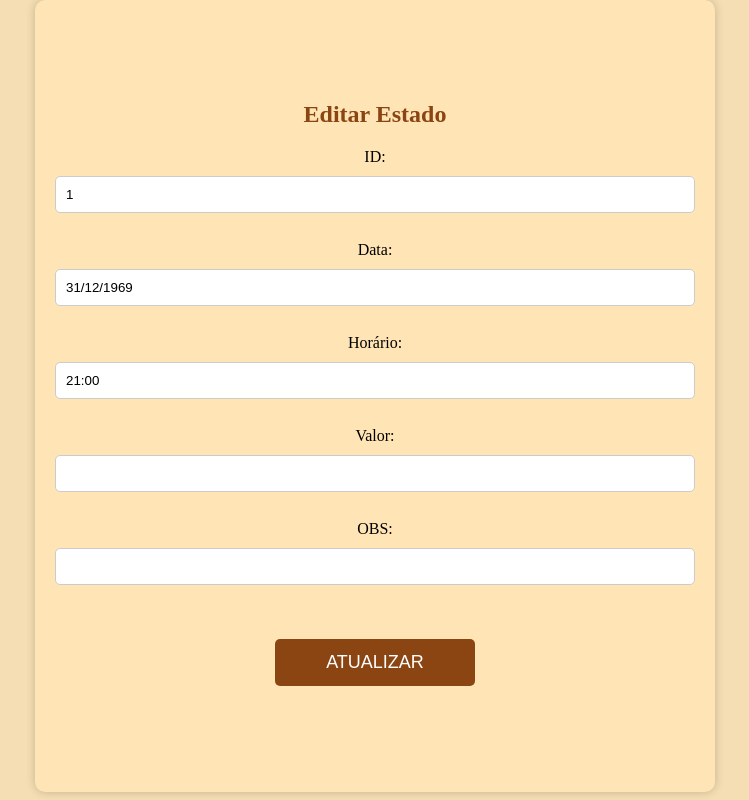
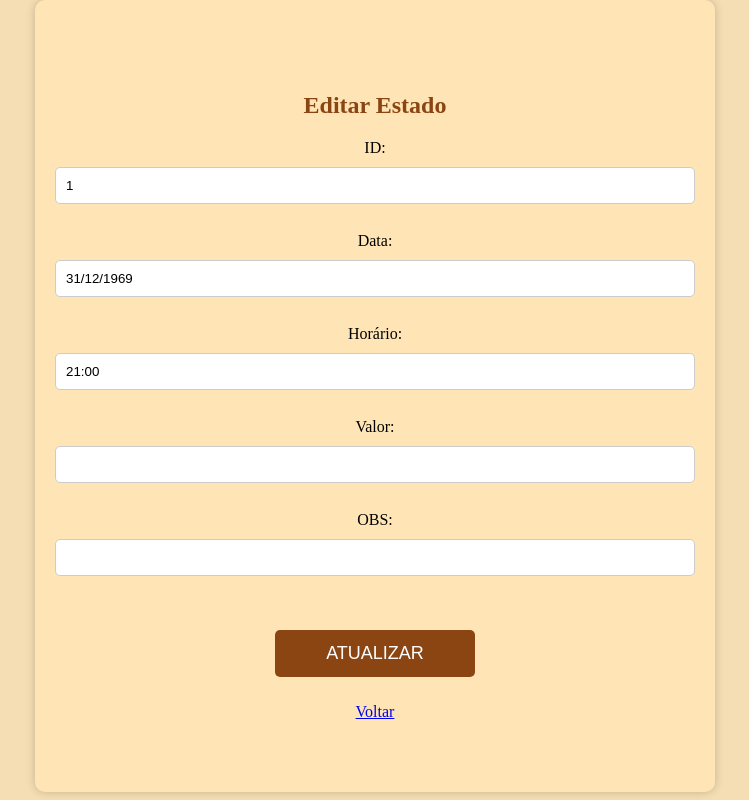
Before and after one commit to Matheus-Bareicha/AgendaBarbearia, a PHP site: page /editar_financeiro.php?i=1 in a window 1280 px wide. Shown: the whole page, without its empty margins (265-1014 px from the left). Run offline with PHP 8.4, Linux system fonts and the light colour scheme; the visitor is signed in with stand-in values (Sample User, id 1); data that the repository does not hold is empty.

Commit message:
voltar no registro financeiro

```diff
--- a/Sistema Leal/editar_financeiro.php
+++ b/Sistema Leal/editar_financeiro.php
@@ -70,6 +70,7 @@ session_start();
 			<p>
 				<input type="submit" value="ATUALIZAR">
 			</p>
+            <a href="financeiro.php">Voltar</a>
 		</form>
 	</body>
 </html>
```
